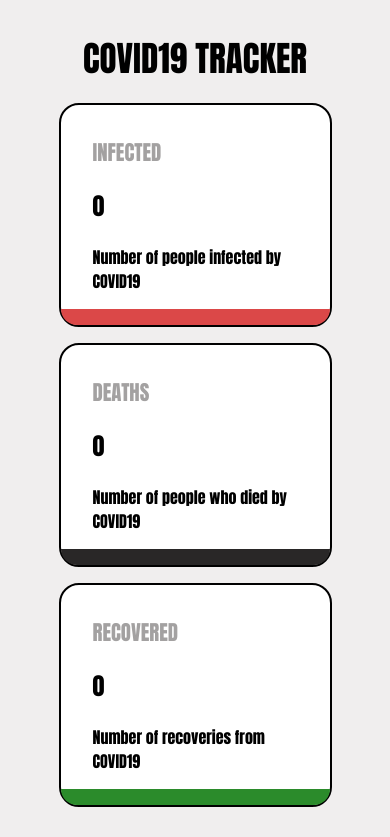
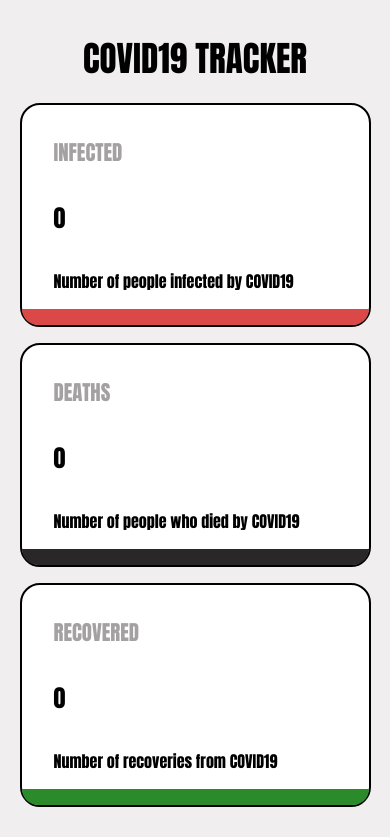
Before and after one commit to TommasoBruno99/covid-tracker, a React (Create React App) app: page / in a window 390 px wide. Shown: the top 837 px of the page. Built offline with nearby package versions, Linux system fonts and the light colour scheme; no server answers; the HTML template or start-up script is replaced by a standard one.

Commit message:
width main div changed to 90%

```diff
--- a/src/components/App.css
+++ b/src/components/App.css
@@ -19,6 +19,9 @@
 }
 
 @media screen and (max-width: 599px) {
+    .main-div {
+        width: 90%;
+    }
     .card-wrapper {
         flex-direction: column;
     }
```
